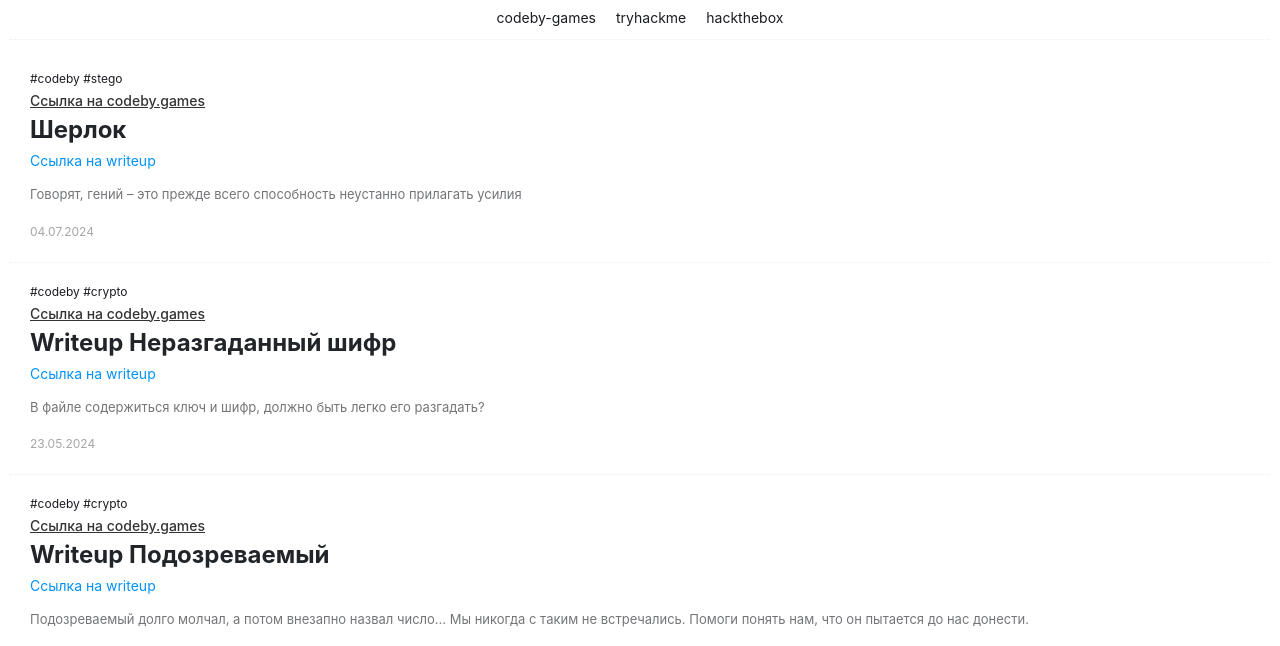
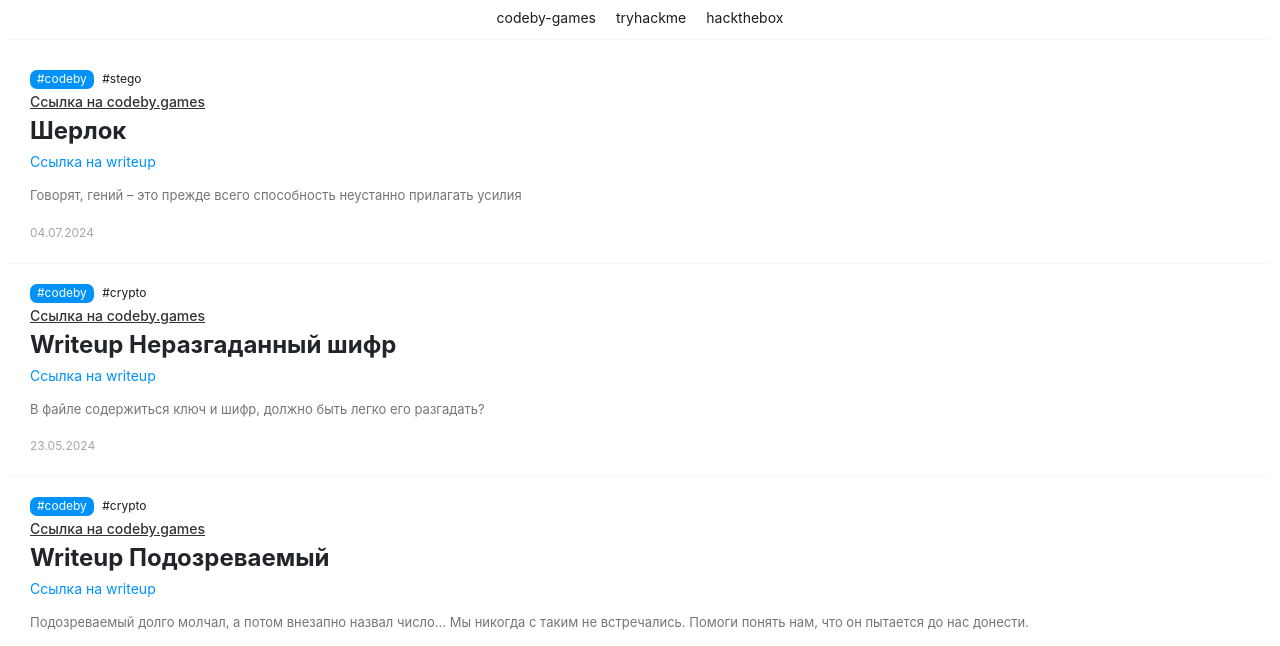
Before and after one commit to MirniyVictor/mirniyvictor.github.io, a plain HTML site: page index.html in a window 1280 px wide. Shown: the part 136-782 px from the top of the page. Drawn offline with Linux system fonts and the light colour scheme.

Commit message:
Update app.css

```diff
--- a/css/app.css
+++ b/css/app.css
@@ -417,6 +417,16 @@
   opacity: 1;
   pointer-events: auto;
 }
+
+#res {
+    display: inline-block;
+    background: #0092f9;
+    padding: 3px 7px 4px;
+    border-radius: 7px;
+    line-height: 1;
+    color: #fff;
+    margin-right: 5px;
+}
 @-webkit-keyframes spinner {
   from {
     transform: rotate(0deg);
```
